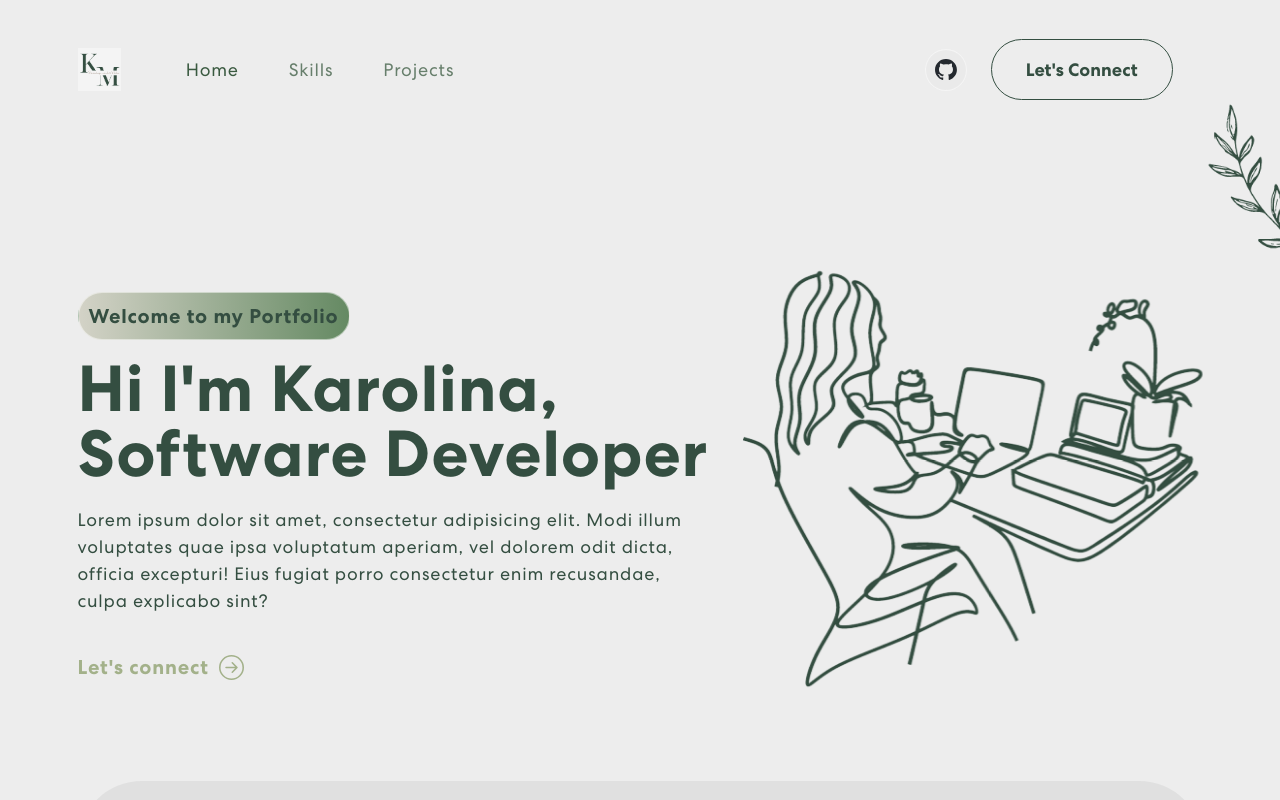
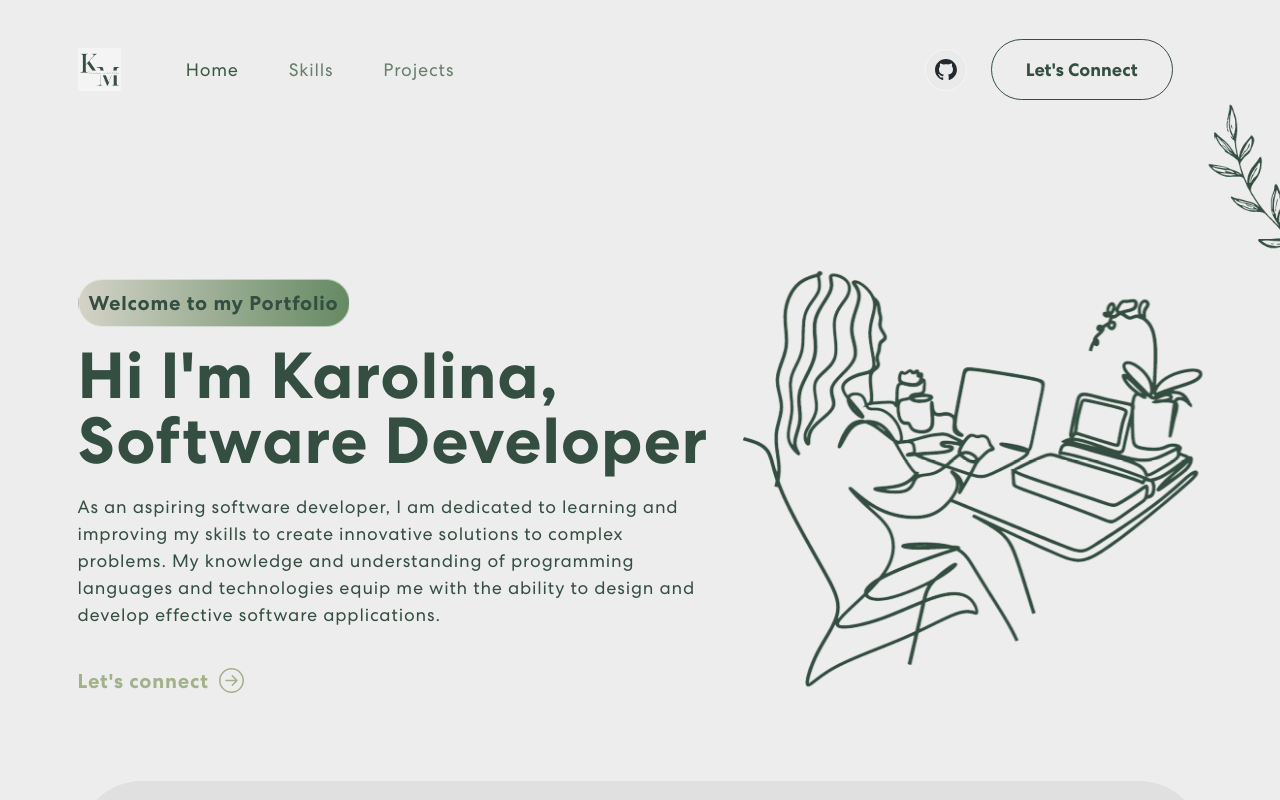
Before and after one commit to karolinamarszal/myPortfolio, a React (Vite) app: page / in a window 1280 px wide. Shown: the top 800 px of the page. Built offline with nearby package versions, Linux system fonts and the light colour scheme.

Commit message:
Added description

```diff
--- a/src/components/Banner.jsx
+++ b/src/components/Banner.jsx
@@ -53,7 +53,7 @@ const Banner = () => {
               <div className={isVisible ? "animate__animated animate__fadeIn" : ""}>
                 <span className="tagline">Welcome to my Portfolio</span>
                 <h1>{`Hi I'm Karolina, `}<span className="wrap">{text}</span></h1>
-                <p>Lorem ipsum dolor sit amet, consectetur adipisicing elit. Modi illum voluptates quae ipsa voluptatum aperiam, vel dolorem odit dicta, officia excepturi! Eius fugiat porro consectetur enim recusandae, culpa explicabo sint?</p>
+                <p>As an aspiring software developer, I am dedicated to learning and improving my skills to create innovative solutions to complex problems. My knowledge and understanding of programming languages and technologies equip me with the ability to design and develop effective software applications.</p>
                 <a href="#connect">
                   <button onClick={()=> console.log("connect")}>Let's connect <ArrowRightCircle size={25}/></button>
                 </a>
```
